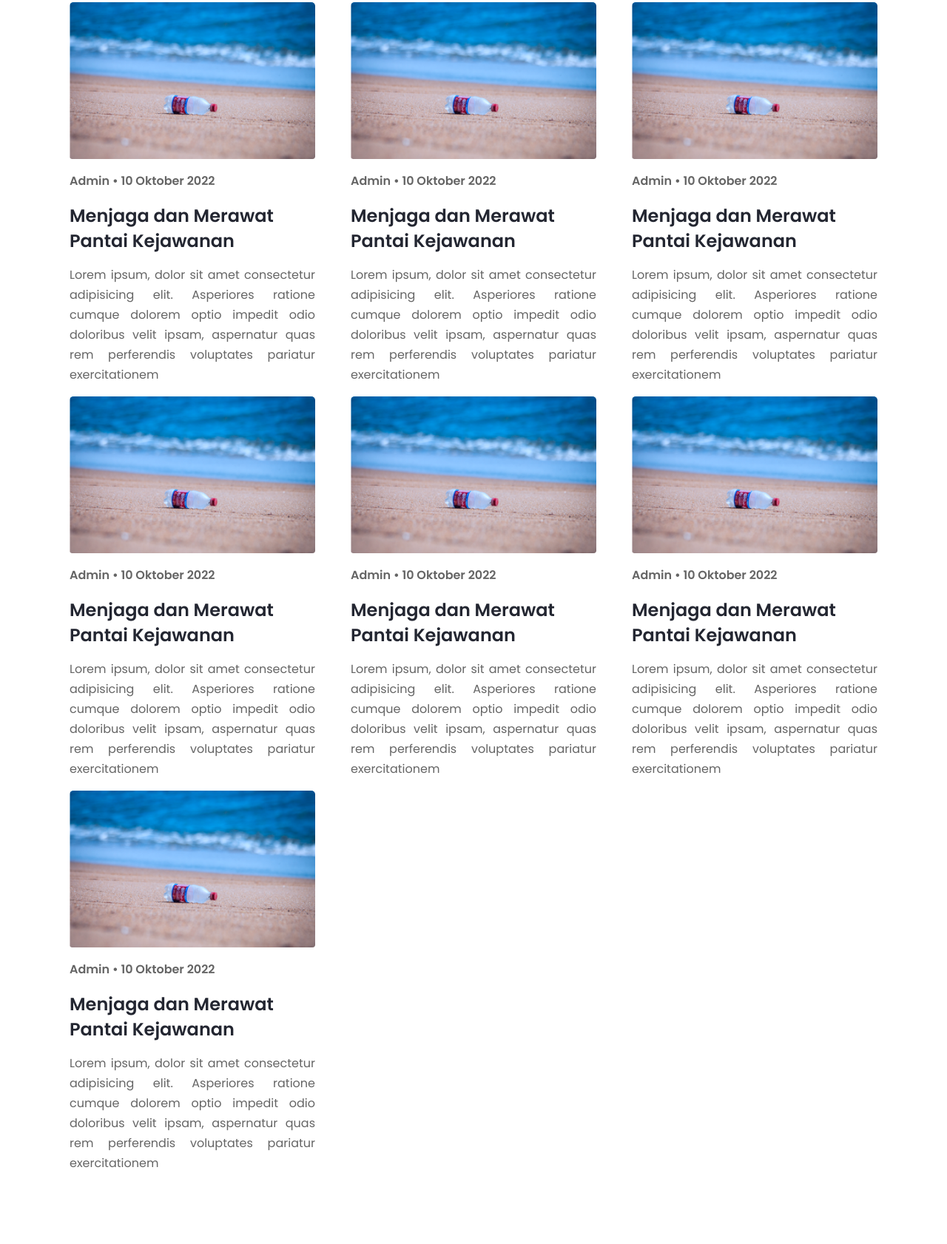
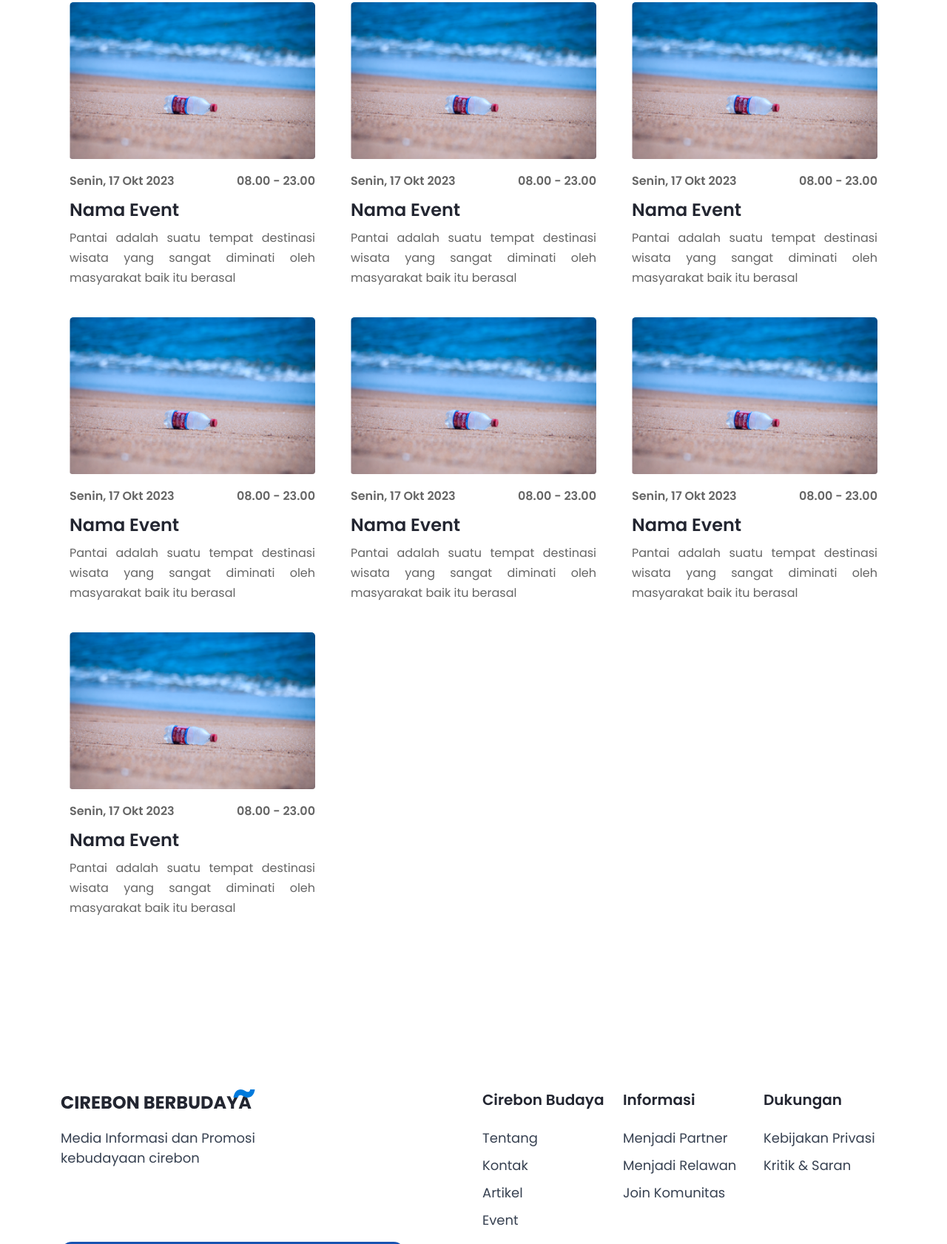
Before and after one commit to dimasrizkym/cirebon-berbudaya, a plain HTML site: page semua-event.html in a window 1280 px wide. Shown: the part 485-2167 px from the top of the page at 74% size. Drawn offline with nearby package versions, Linux system fonts and the light colour scheme.

Commit message:
resolve layout list event

```diff
--- a/semua-event.html
+++ b/semua-event.html
@@ -49,12 +49,12 @@
       <div class="section-padding" id="searcHArticle">
         <div class="d-flex flex-column justify-content-between align-items-center">
           <div class="title">
-            <h2 class="heading-2 text-center">Semua Artikel</h2>
-            <p class="text-desc-1 text-center">Semua artikel tentang cirebon yang berbudaya</p>
+            <h2 class="heading-2 text-center">Semua Event</h2>
+            <p class="text-desc-1 text-center">Semua event yang berkaitan tentang cirebon yang berbudaya</p>
           </div>
           <div class="search">
             <div class="filter-search d-flex gap-2 mb-3">
-              <input type="text" placeholder="Cari artikel"
+              <input type="text" placeholder="Cari event"
                 class="form-control">
               <button type="search" class="btn btn-primary-80">Search</button>
             </div>
@@ -69,106 +69,111 @@
   <!-- START : MAIN -->
   <main>
     <!-- START : SECTION LIST ARTIKEL -->
-    <section class="bg-white sectionEvent">
+    <section class="bg-white sectionListEvent">
       <div class="container section-padding">
         <div class="row">
           <div class="col-sm-12 col-md-4 px-4">
-            <div class="card border-0">
-              <img src="src/images/Image-artikel.png" class="card-img-top" alt="...">
+            <div class="card border-0 mb-24">
+              <img src="src/images/image-artikel.png" class="card-img-top" alt="...">
               <div class="card-body p-0">
-                <div class="text-desc-2 mt-3 bold-600">Admin • 10 Oktober 2022</div>
-                <div class="heading-3 mt-3 mb-3">
-                  <h3>
-                    <a href="detail-blog.html" class="heading-3">Menjaga dan Merawat Pantai Kejawanan</a>
-                  </h3>
+                <div class="d-flex justify-content-between align-items-center mt-3">
+                  <p class="text-desc-2 bold-600 m-0 ">Senin, 17 Okt 2023</p>
+                  <p class="text-desc-2 bold-600 m-0">08.00 - 23.00</p>
                 </div>
-                <p class="text-desc-2 text-justify">Lorem ipsum, dolor sit amet consectetur adipisicing elit. Asperiores ratione cumque dolorem optio impedit odio doloribus velit ipsam, aspernatur quas rem perferendis voluptates pariatur exercitationem</p>
+                <h3 class="mt-2">
+                  <a href="detail-event.html" class="heading-3">Nama Event</a>
+                </h3>
+                <p class="text-desc-2 text-justify">Pantai adalah suatu tempat destinasi wisata yang sangat diminati oleh masyarakat baik itu berasal</p>
               </div>
             </div>
           </div>
           <div class="col-sm-12 col-md-4 px-4">
-            <div class="card border-0">
-              <img src="src/images/Image-artikel.png" class="card-img-top" alt="...">
+            <div class="card border-0 mb-24">
+              <img src="src/images/image-artikel.png" class="card-img-top" alt="...">
               <div class="card-body p-0">
-                <div class="text-desc-2 mt-3 bold-600">Admin • 10 Oktober 2022</div>
-                <div class="heading-3 mt-3 mb-3">
-                  <h3>
-                    <a href="detail-blog.html" class="heading-3">Menjaga dan Merawat Pantai Kejawanan</a>
-                  </h3>
+                <div class="d-flex justify-content-between align-items-center mt-3">
+                  <p class="text-desc-2 bold-600 m-0 ">Senin, 17 Okt 2023</p>
+                  <p class="text-desc-2 bold-600 m-0">08.00 - 23.00</p>
                 </div>
-                <p class="text-desc-2 text-justify">Lorem ipsum, dolor sit amet consectetur adipisicing elit. Asperiores ratione cumque dolorem optio impedit odio doloribus velit ipsam, aspernatur quas rem perferendis voluptates pariatur exercitationem</p>
+                <h3 class="mt-2">
+                  <a href="detail-event.html" class="heading-3">Nama Event</a>
+                </h3>
+                <p class="text-desc-2 text-justify">Pantai adalah suatu tempat destinasi wisata yang sangat diminati oleh masyarakat baik itu berasal</p>
               </div>
             </div>
           </div>
           <div class="col-sm-12 col-md-4 px-4">
-            <div class="card border-0">
-              <img src="src/images/Image-artikel.png" class="card-img-top" alt="...">
+            <div class="card border-0 mb-24">
+              <img src="src/images/image-artikel.png" class="card-img-top" alt="...">
               <div class="card-body p-0">
-                <div class="text-desc-2 mt-3 bold-600">Admin • 10 Oktober 2022</div>
-                <div class="heading-3 mt-3 mb-3">
-                  <h3>
-                    <a href="detail-blog.html" class="heading-3">Menjaga dan Merawat Pantai Kejawanan</a>
-                  </h3>
+                <div class="d-flex justify-content-between align-items-center mt-3">
+                  <p class="text-desc-2 bold-600 m-0 ">Senin, 17 Okt 2023</p>
+                  <p class="text-desc-2 bold-600 m-0">08.00 - 23.00</p>
                 </div>
-                <p class="text-desc-2 text-justify">Lorem ipsum, dolor sit amet consectetur adipisicing elit. Asperiores ratione cumque dolorem optio impedit odio doloribus velit ipsam, aspernatur quas rem perferendis voluptates pariatur exercitationem</p>
+                <h3 class="mt-2">
+                  <a href="detail-event.html" class="heading-3">Nama Event</a>
+                </h3>
+                <p class="text-desc-2 text-justify">Pantai adalah suatu tempat destinasi wisata yang sangat diminati oleh masyarakat baik itu berasal</p>
               </div>
             </div>
           </div>
           <div class="col-sm-12 col-md-4 px-4">
-            <div class="card border-0">
-              <img src="src/images/Image-artikel.png" class="card-img-top" alt="...">
+            <div class="card border-0 mb-24">
+              <img src="src/images/image-artikel.png" class="card-img-top" alt="...">
               <div class="card-body p-0">
-                <div class="text-desc-2 mt-3 bold-600">Admin • 10 Oktober 2022</div>
-                <div class="heading-3 mt-3 mb-3">
-                  <h3>
-                    <a href="detail-blog.html" class="heading-3">Menjaga dan Merawat Pantai Kejawanan</a>
-                  </h3>
+                <div class="d-flex justify-content-between align-items-center mt-3">
+                  <p class="text-desc-2 bold-600 m-0 ">Senin, 17 Okt 2023</p>
+                  <p class="text-desc-2 bold-600 m-0">08.00 - 23.00</p>
                 </div>
-                <p class="text-desc-2 text-justify">Lorem ipsum, dolor sit amet consectetur adipisicing elit. Asperiores ratione cumque dolorem optio impedit odio doloribus velit ipsam, aspernatur quas rem perferendis voluptates pariatur exercitationem</p>
+                <h3 class="mt-2">
+                  <a href="detail-event.html" class="heading-3">Nama Event</a>
+                </h3>
+                <p class="text-desc-2 text-justify">Pantai adalah suatu tempat destinasi wisata yang sangat diminati oleh masyarakat baik itu berasal</p>
               </div>
             </div>
           </div>
           <div class="col-sm-12 col-md-4 px-4">
-            <div class="card border-0">
-              <img src="src/images/Image-artikel.png" class="card-img-top" alt="...">
+            <div class="card border-0 mb-24">
+              <img src="src/images/image-artikel.png" class="card-img-top" alt="...">
               <div class="card-body p-0">
-                <div class="text-desc-2 mt-3 bold-600">Admin • 10 Oktober 2022</div>
-                <div class="heading-3 mt-3 mb-3">
-                  <h3>
-                    <a href="detail-blog.html" class="heading-3">Menjaga dan Merawat Pantai Kejawanan</a>
-                  </h3>
+                <div class="d-flex justify-content-between align-items-center mt-3">
+                  <p class="text-desc-2 bold-600 m-0 ">Senin, 17 Okt 2023</p>
+                  <p class="text-desc-2 bold-600 m-0">08.00 - 23.00</p>
                 </div>
-                <p class="text-desc-2 text-justify">Lorem ipsum, dolor sit amet consectetur adipisicing elit. Asperiores ratione cumque dolorem optio impedit odio doloribus velit ipsam, aspernatur quas rem perferendis voluptates pariatur exercitationem</p>
+                <h3 class="mt-2">
+                  <a href="detail-event.html" class="heading-3">Nama Event</a>
+                </h3>
+                <p class="text-desc-2 text-justify">Pantai adalah suatu tempat destinasi wisata yang sangat diminati oleh masyarakat baik itu berasal</p>
               </div>
             </div>
           </div>
           <div class="col-sm-12 col-md-4 px-4">
-            <div class="card border-0">
-              <img src="src/images/Image-artikel.png" class="card-img-top" alt="...">
+            <div class="card border-0 mb-24">
+              <img src="src/images/image-artikel.png" class="card-img-top" alt="...">
               <div class="card-body p-0">
-                <div class="text-desc-2 mt-3 bold-600">Admin • 10 Oktober 2022</div>
-                <div class="heading-3 mt-3 mb-3">
-                  <h3>
-                    <a href="detail-blog.html" class="heading-3">Menjaga dan Merawat Pantai Kejawanan</a>
-                  </h3>
+                <div class="d-flex justify-content-between align-items-center mt-3">
+                  <p class="text-desc-2 bold-600 m-0 ">Senin, 17 Okt 2023</p>
+                  <p class="text-desc-2 bold-600 m-0">08.00 - 23.00</p>
                 </div>
-                <p class="text-desc-2 text-justify">Lorem ipsum, dolor sit amet consectetur adipisicing elit. Asperiores ratione cumque dolorem optio impedit odio doloribus velit ipsam, aspernatur quas rem perferendis voluptates pariatur exercitationem</p>
+                <h3 class="mt-2">
+                  <a href="detail-event.html" class="heading-3">Nama Event</a>
+                </h3>
+                <p class="text-desc-2 text-justify">Pantai adalah suatu tempat destinasi wisata yang sangat diminati oleh masyarakat baik itu berasal</p>
               </div>
             </div>
           </div>
           <div class="col-sm-12 col-md-4 px-4">
-            <div class="card-blog">
-              <div class="card border-0">
-                <img src="src/images/Image-artikel.png" class="card-img-top" alt="...">
-                <div class="card-body p-0">
-                  <div class="text-desc-2 mt-3 bold-600">Admin • 10 Oktober 2022</div>
-                  <div class="heading-3 mt-3 mb-3">
-                    <h3>
-                      <a href="detail-blog.html" class="heading-3">Menjaga dan Merawat Pantai Kejawanan</a>
-                    </h3>
-                  </div>
-                  <p class="text-desc-2 text-justify">Lorem ipsum, dolor sit amet consectetur adipisicing elit. Asperiores ratione cumque dolorem optio impedit odio doloribus velit ipsam, aspernatur quas rem perferendis voluptates pariatur exercitationem</p>
+            <div class="card border-0 mb-24">
+              <img src="src/images/image-artikel.png" class="card-img-top" alt="...">
+              <div class="card-body p-0">
+                <div class="d-flex justify-content-between align-items-center mt-3">
+                  <p class="text-desc-2 bold-600 m-0 ">Senin, 17 Okt 2023</p>
+                  <p class="text-desc-2 bold-600 m-0">08.00 - 23.00</p>
                 </div>
+                <h3 class="mt-2">
+                  <a href="detail-event.html" class="heading-3">Nama Event</a>
+                </h3>
+                <p class="text-desc-2 text-justify">Pantai adalah suatu tempat destinasi wisata yang sangat diminati oleh masyarakat baik itu berasal</p>
               </div>
             </div>
           </div>
@@ -176,8 +181,6 @@
       </div>
     </section>
     <!-- END : SECTION LIST ARTIKEL -->
-
-
   </main>
   <!-- END : MAIN -->
 
@@ -242,9 +245,6 @@
     </div>
   </footer>
   <!-- END : FOOTER -->
-
-
-
   <script src="src/bootstrap/js/bootstrap.bundle.min.js"></script>
   <script src="https://cdn.jsdelivr.net/npm/swiper@8/swiper-bundle.min.js"></script>
   <script src="src/js/main.js"></script>
```
